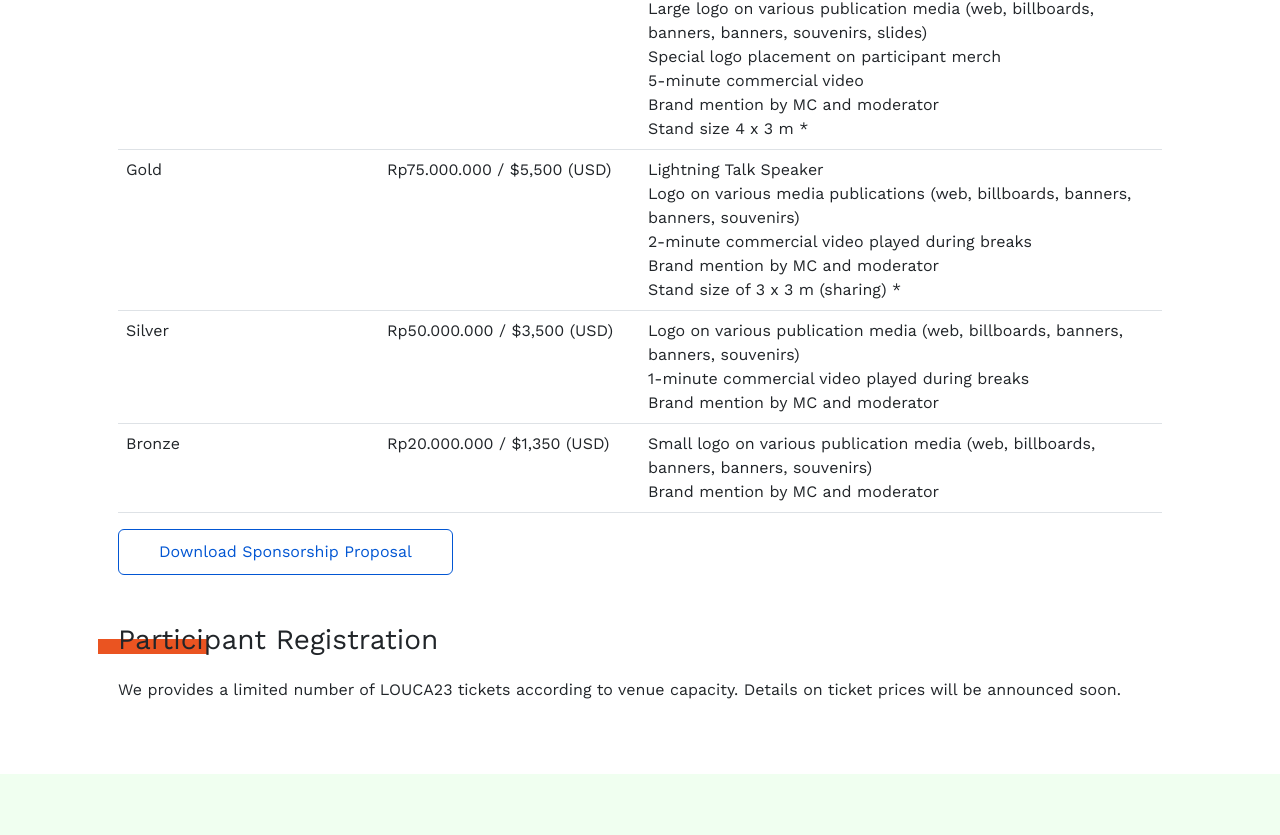
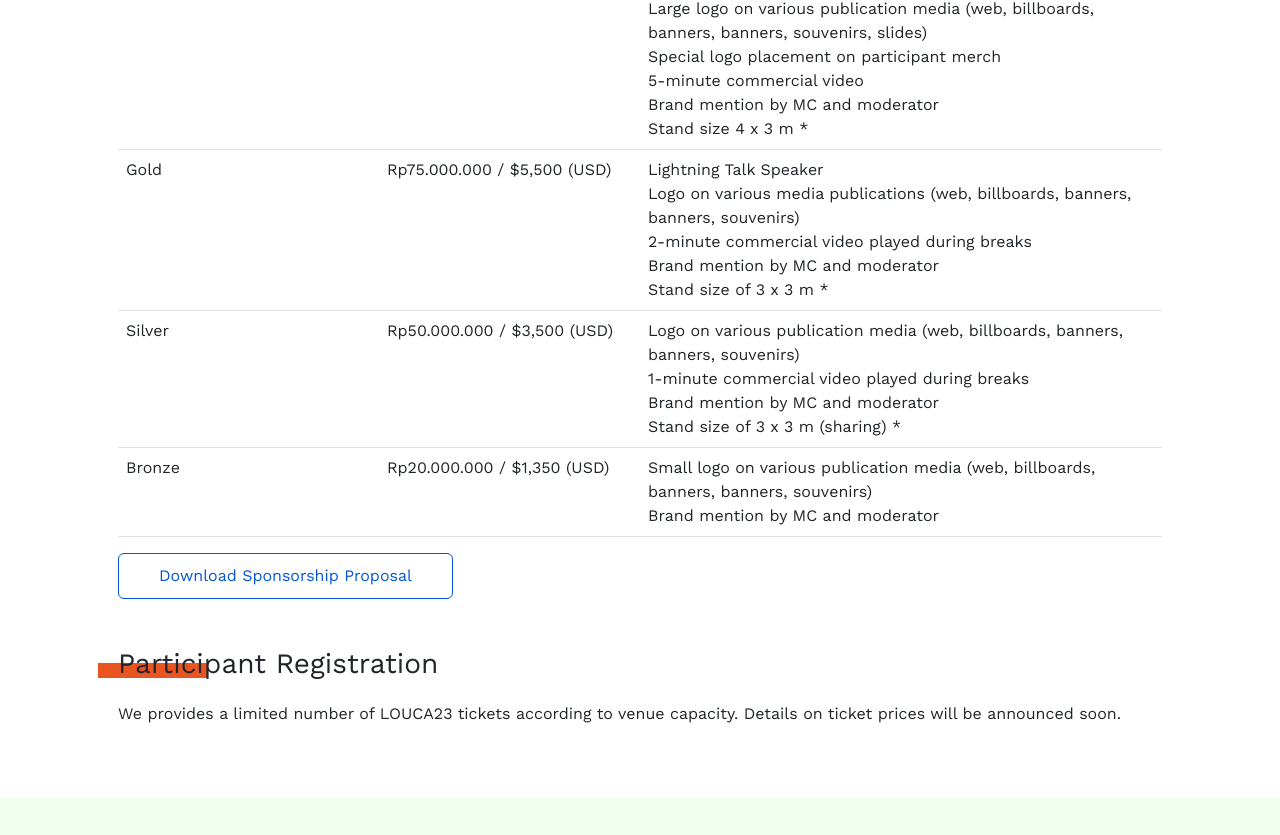
Before and after one commit to libreofficeid/louca-site, a plain HTML site: page sponsorship/index.html in a window 1280 px wide. Shown: the part 850-1685 px from the top of the page. Drawn offline with nearby package versions, Linux system fonts and the light colour scheme.

Commit message:
update sponsorship

```diff
--- a/sponsorship/index.html
+++ b/sponsorship/index.html
@@ -89,12 +89,12 @@
                             <tr>
                                 <td class="w-25">Gold</td>
                                 <td class="w-25">Rp75.000.000 / $5,500 (USD)</td>
-                                <td>Lightning Talk Speaker<br>Logo on various media publications (web, billboards, banners, banners, souvenirs)<br>2-minute commercial video played during breaks<br>Brand mention by MC and moderator<br>Stand size of 3 x 3 m (sharing) *</td>
+                                <td>Lightning Talk Speaker<br>Logo on various media publications (web, billboards, banners, banners, souvenirs)<br>2-minute commercial video played during breaks<br>Brand mention by MC and moderator<br>Stand size of 3 x 3 m *</td>
                             </tr>
                             <tr>
                                 <td class="w-25">Silver</td>
                                 <td class="w-25">Rp50.000.000 / $3,500 (USD)</td>
-                                <td>Logo on various publication media (web, billboards, banners, banners, souvenirs)<br>1-minute commercial video played during breaks&nbsp;&nbsp;<br>Brand mention by MC and moderator</td>
+                                <td>Logo on various publication media (web, billboards, banners, banners, souvenirs)<br>1-minute commercial video played during breaks&nbsp;&nbsp;<br>Brand mention by MC and moderator<br>Stand size of 3 x 3 m (sharing) *</td>
                             </tr>
                             <tr>
                                 <td class="w-25">Bronze</td>
@@ -103,7 +103,7 @@
                             </tr>
                         </tbody>
                     </table>
-                </div><button class="btn main-button mb-5" type="button" data-bs-target="#update-soon" data-bs-toggle="modal">Download Sponsorship Proposal</button>
+                </div><a class="btn main-button mb-5" role="button" href="https://github.com/libreofficeid/LOUCA23-Artworks/raw/main/Sponsorship/proposal_LOUCA23.pdf" target="_blank">Download Sponsorship Proposal</a>
             </div>
             <div>
                 <h3 class="ubuntu-dark">Participant Registration</h3>
```
